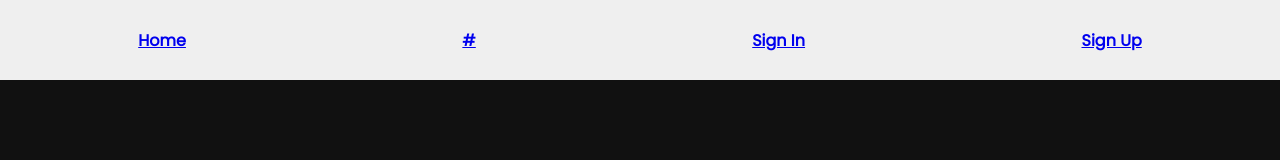
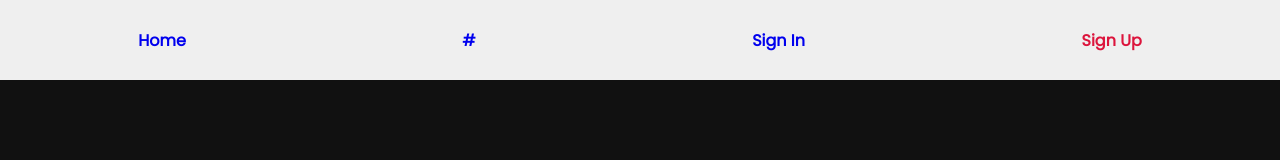
Before and after one commit to caiobga99/marketplace, a React (Create React App) app in the folder web/marketplace/: page /signUp in a window 1280 px wide. Shown: the top 160 px of the page. Built offline with nearby package versions, Linux system fonts and the light colour scheme.

Commit message:
Web - Adding styles based on current URL.

```diff
--- a/web/marketplace/src/components/Header/style.css
+++ b/web/marketplace/src/components/Header/style.css
@@ -12,3 +12,12 @@
 .header-container div {
   cursor: pointer;
 }
+
+.link {
+  text-decoration: none;
+}
+.currentUrl {
+  text-decoration: none;
+  font-weight: bold;
+  color: crimson;
+}
```
